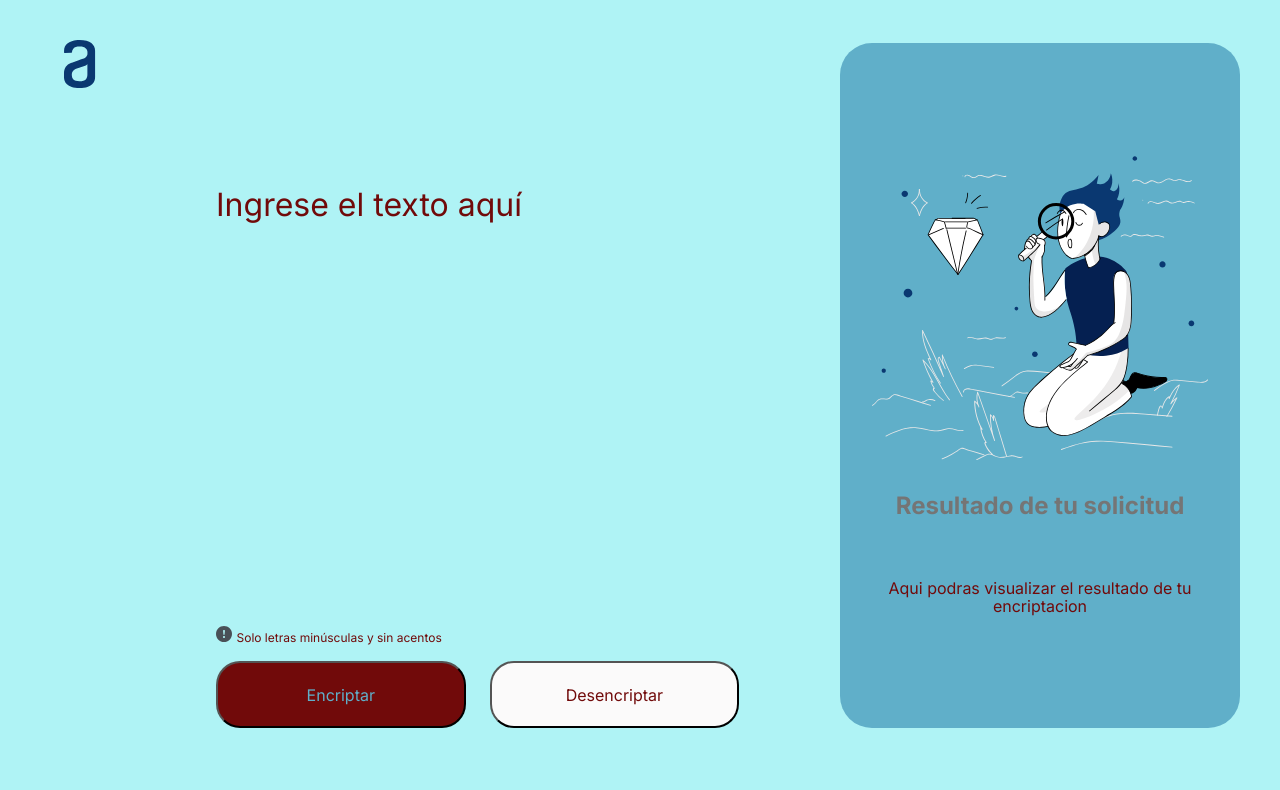
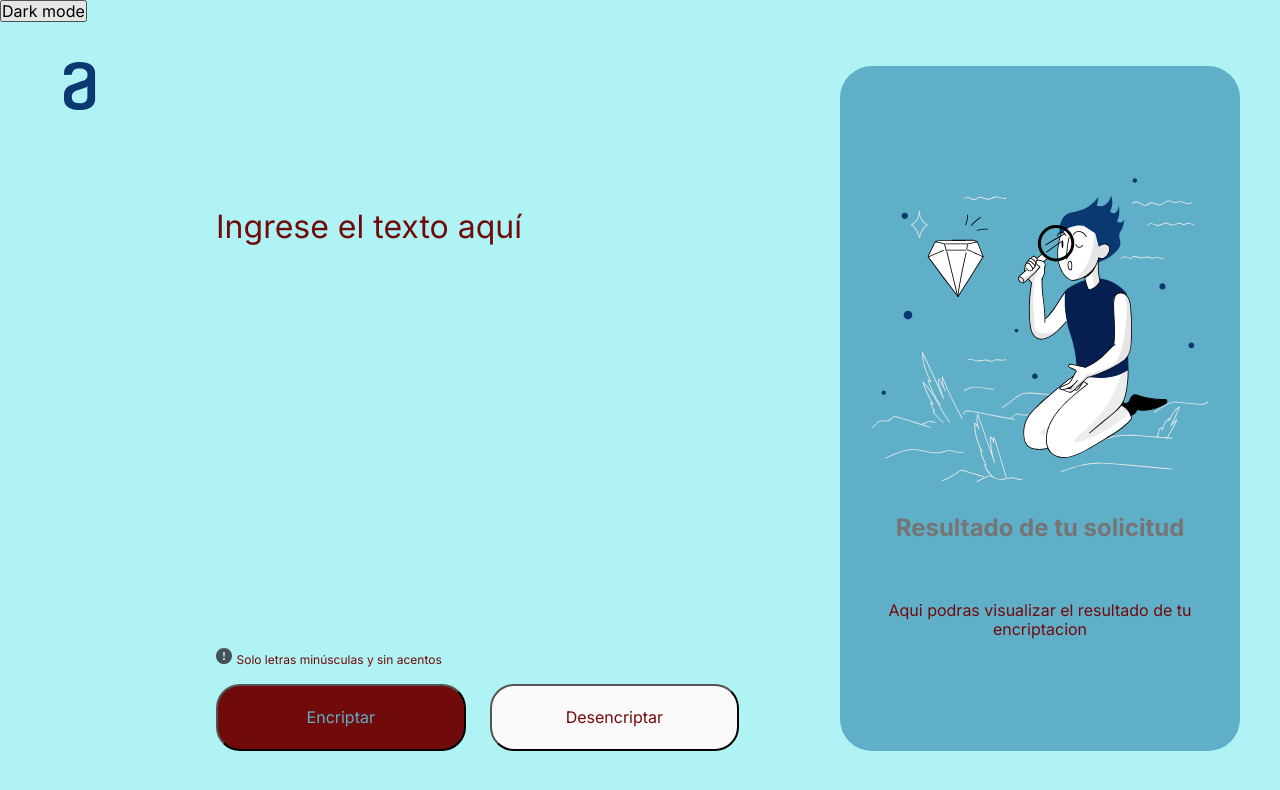
Before and after one commit to Zpyr0l4r/Encriptador-Web, a plain HTML site: page index.html in a window 1280 px wide. Drawn offline with Linux system fonts and the light colour scheme.

Commit message:
index.html

```diff
--- a/index.html
+++ b/index.html
@@ -10,6 +10,8 @@
     <link rel="preconnect" href="https://fonts.gstatic.com" crossorigin>
     <link href="https://fonts.googleapis.com/css2?family=Inter:wght@400;700&display=swap" rel="stylesheet">
 </head>
+
+    <button class="toggle">Dark mode</button>
 
 <body>
     <header class="header">
```
